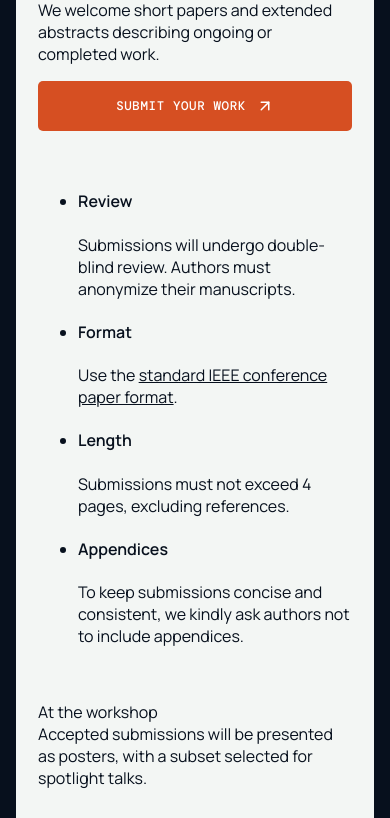
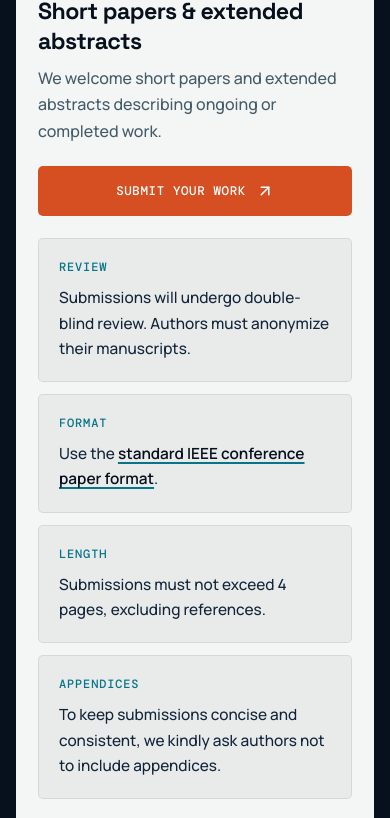
Before and after one commit to bimanual-robot-learning/bimanual-robot-learning.github.io, a React (Vite) app: page / in a window 390 px wide. Shown: the part 8952-9770 px from the top of the page. Built offline with nearby package versions, Linux system fonts and the light colour scheme.

Commit message:
style: clarify CFP submission guidance

```diff
--- a/src/App.css
+++ b/src/App.css
@@ -984,15 +984,19 @@
 }
 
 .submission-panel {
-  display: grid;
   margin: 14px 0 28px;
-  padding: 28px;
-  align-items: center;
-  grid-template-columns: auto minmax(190px, 0.52fr) minmax(360px, 1.48fr) auto;
-  gap: 22px;
+  overflow: hidden;
   color: var(--ink-950);
   background: var(--paper);
   border-radius: 7px;
+}
+
+.submission-panel__header {
+  display: grid;
+  padding: 30px;
+  align-items: center;
+  grid-template-columns: auto minmax(0, 1fr) auto;
+  gap: 22px;
 }
 
 .submission-panel__icon {
@@ -1009,39 +1013,91 @@
 .submission-panel h3 {
   margin: 4px 0 0;
   font-family: var(--font-display);
-  font-size: 1.2rem;
+  font-size: 1.45rem;
   letter-spacing: -0.025em;
 }
 
-.submission-panel__copy {
+.submission-panel__intro {
+  max-width: 680px;
+  margin: 9px 0 0;
+  color: var(--slate-readable);
+  font-size: 1rem;
+  font-weight: 500;
+  line-height: 1.65;
+  text-wrap: pretty;
+}
+
+.submission-guidelines {
   display: grid;
+  padding: 0 30px 30px;
+  margin: 0;
   grid-template-columns: repeat(2, minmax(0, 1fr));
-  gap: 10px;
-}
-
-.submission-panel__copy article {
-  padding: 15px 16px;
+  gap: 12px;
+  list-style: none;
+}
+
+.submission-guideline {
+  padding: 20px;
   background: rgba(7, 16, 29, 0.045);
-  border: 1px solid rgba(8, 25, 43, 0.08);
+  border: 1px solid rgba(8, 25, 43, 0.09);
   border-radius: 5px;
 }
 
-.submission-panel__copy span {
-  display: block;
-  margin-bottom: 7px;
+.submission-guideline h4 {
+  margin: 0 0 10px;
   color: var(--cyan-deep);
   font-family: var(--font-mono);
-  font-size: 0.69rem;
-  font-weight: 600;
+  font-size: 0.75rem;
+  font-weight: 700;
   letter-spacing: 0.07em;
   text-transform: uppercase;
 }
 
-.submission-panel__copy p {
+.submission-guideline p {
   margin: 0;
   color: var(--ink-800);
-  font-size: 0.95rem;
-  font-weight: 500;
+  font-size: 0.96rem;
+  font-weight: 500;
+  line-height: 1.65;
+  text-wrap: pretty;
+}
+
+.submission-guideline a {
+  color: var(--ink-950);
+  font-weight: 700;
+  text-decoration: underline;
+  text-decoration-color: var(--cyan-deep);
+  text-decoration-thickness: 2px;
+  text-underline-offset: 3px;
+}
+
+.submission-presentation {
+  display: grid;
+  margin: 0 30px 30px;
+  padding: 18px 20px;
+  align-items: start;
+  grid-template-columns: auto minmax(0, 1fr);
+  gap: 18px;
+  background: rgba(82, 216, 230, 0.13);
+  border-left: 3px solid var(--cyan-deep);
+  border-radius: 5px;
+}
+
+.submission-presentation span {
+  padding-top: 3px;
+  color: var(--cyan-deep);
+  font-family: var(--font-mono);
+  font-size: 0.72rem;
+  font-weight: 700;
+  letter-spacing: 0.07em;
+  text-transform: uppercase;
+}
+
+.submission-presentation p {
+  margin: 0;
+  color: var(--ink-900);
+  font-size: 1rem;
+  font-weight: 600;
   line-height: 1.55;
   text-wrap: pretty;
 }
@@ -1304,12 +1360,12 @@
     grid-template-columns: repeat(2, minmax(0, 1fr));
   }
 
-  .submission-panel {
-    grid-template-columns: auto 0.7fr 1.3fr;
-  }
-
-  .submission-panel .button {
-    grid-column: 2 / -1;
+  .submission-panel__header {
+    grid-template-columns: auto minmax(0, 1fr);
+  }
+
+  .submission-panel__header .button {
+    grid-column: 2;
     justify-self: start;
   }
 }
@@ -1411,15 +1467,6 @@
     min-height: auto;
   }
 
-  .submission-panel {
-    grid-template-columns: auto 1fr;
-  }
-
-  .submission-panel__copy,
-  .submission-panel .button {
-    grid-column: 1 / -1;
-  }
-
   .cfp-details {
     grid-template-columns: 1fr;
   }
@@ -1578,6 +1625,23 @@
     grid-template-columns: 1fr;
   }
 
+  .submission-panel__header {
+    grid-template-columns: auto minmax(0, 1fr);
+  }
+
+  .submission-panel__header .button {
+    grid-column: 1 / -1;
+  }
+
+  .submission-guidelines {
+    grid-template-columns: 1fr;
+  }
+
+  .submission-presentation {
+    grid-template-columns: 1fr;
+    gap: 6px;
+  }
+
   .site-footer__bottom {
     grid-template-columns: 1fr;
     gap: 10px;
@@ -1659,18 +1723,21 @@
     aspect-ratio: 0.92;
   }
 
-  .submission-panel {
+  .submission-panel__header {
     padding: 22px;
     grid-template-columns: 1fr;
   }
 
-  .submission-panel__copy,
-  .submission-panel .button {
+  .submission-panel__header .button {
     grid-column: 1;
   }
 
-  .submission-panel__copy {
-    grid-template-columns: 1fr;
+  .submission-guidelines {
+    padding: 0 22px 22px;
+  }
+
+  .submission-presentation {
+    margin: 0 22px 22px;
   }
 
   .detail-card dl > div {
```
Also changed, not shown: 1 other file (tests, documents, lock files or other folders).
